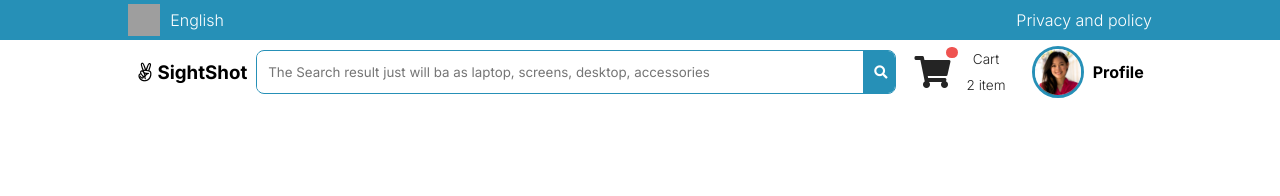
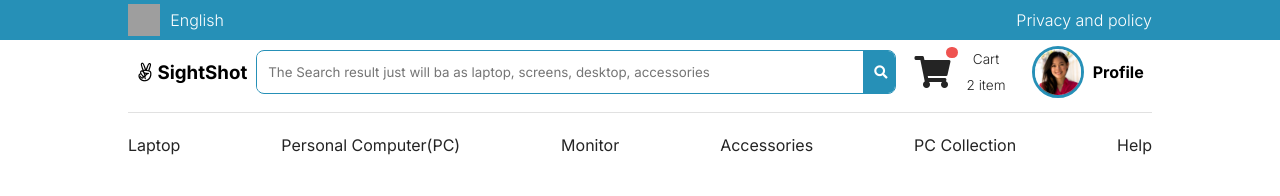
Before and after one commit to GSG-G10/SightShot-Muath, a website: page public/index.html in a window 1280 px wide. Drawn offline with Linux system fonts and the light colour scheme; grey boxes are pictures that could not be loaded; files whose address does not match are found by name.

Commit message:
Header-List of items Sectios Relates #2

```diff
--- a/public/assest/style/index.css
+++ b/public/assest/style/index.css
@@ -184,3 +184,27 @@ body {
   width: 100%;
   height: 100%;
 }
+/* Product Sections */
+.product-sections{
+  height: 5rem;
+}
+.product-sections-container{
+  height: 100%;
+  margin-top: 0.5rem;
+  border-top: 1px solid #E1E1E1;
+
+}
+.product-sections-list{
+  width: 100%;
+  height: 4rem;
+  display: flex;
+  align-items: center;
+  justify-content: space-between;
+}
+.product-sections-list{
+  list-style: none;
+}
+.product-section-list-item-a{
+  text-decoration: none;
+  color: var(--titleColor);
+}
--- a/public/index.html
+++ b/public/index.html
@@ -68,6 +68,38 @@
           </section>
         </div>
       </section>
+      <section class="product-sections">
+        <div class="container product-sections-container">
+          <ul class="product-sections-list">
+            <li class="product-sections-list-item">
+              <a class="product-section-list-item-a" href="item.html">Laptop</a>
+            </li>
+            <li class="product-sections-list-item">
+              <a class="product-section-list-item-a" href="item.html"
+                >Personal Computer(PC)</a
+              >
+            </li>
+            <li class="product-sections-list-item">
+              <a class="product-section-list-item-a" href="item.html"
+                >Monitor</a
+              >
+            </li>
+            <li class="product-sections-list-item">
+              <a class="product-section-list-item-a" href="item.html"
+                >Accessories</a
+              >
+            </li>
+            <li class="product-sections-list-item">
+              <a class="product-section-list-item-a" href="item.html"
+                >PC Collection</a
+              >
+            </li>
+            <li class="product-sections-list-item">
+              <a class="product-section-list-item-a" href="item.html">Help</a>
+            </li>
+          </ul>
+        </div>
+      </section>
     </header>
     <main class="main"></main>
     <footer class="footer"></footer>
```
